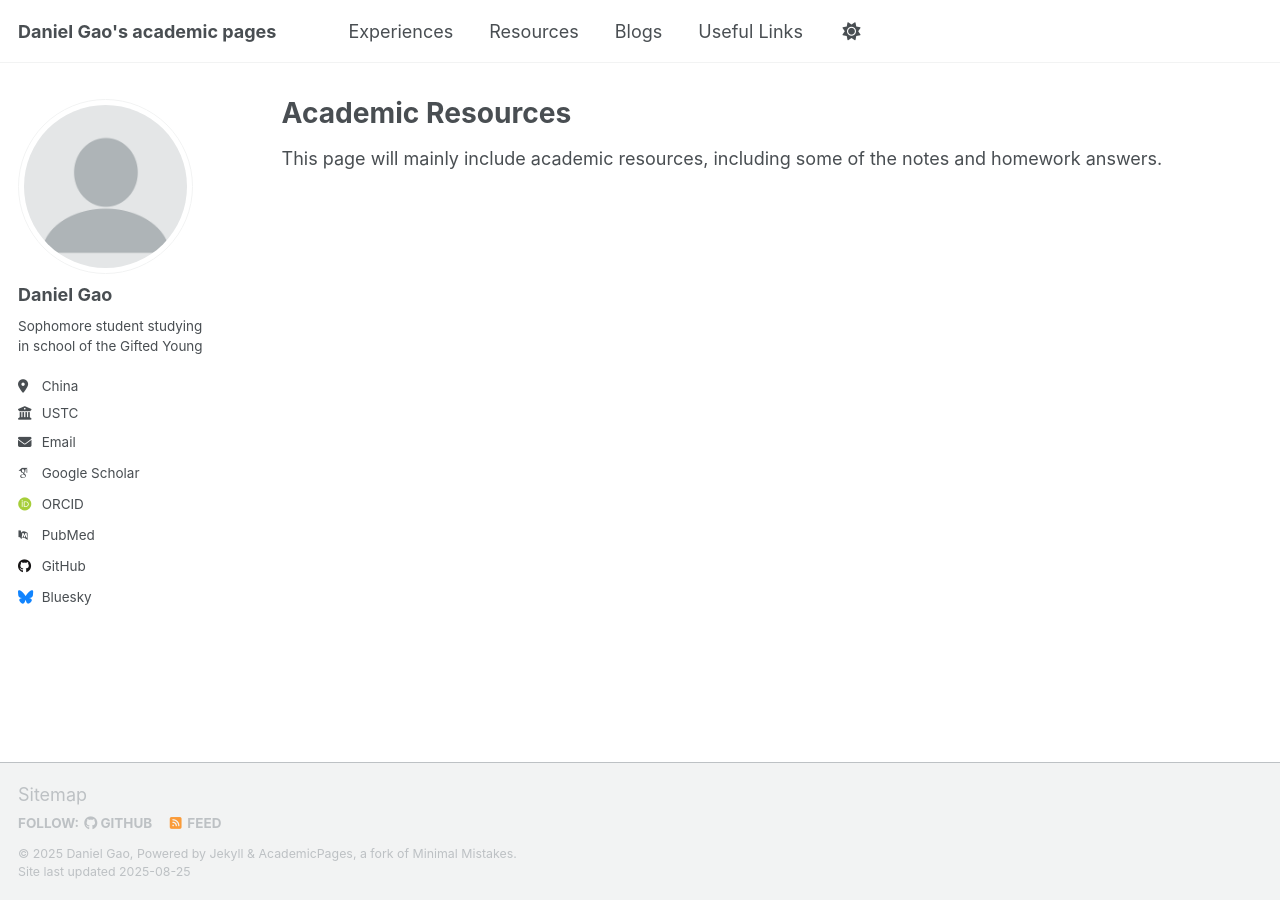
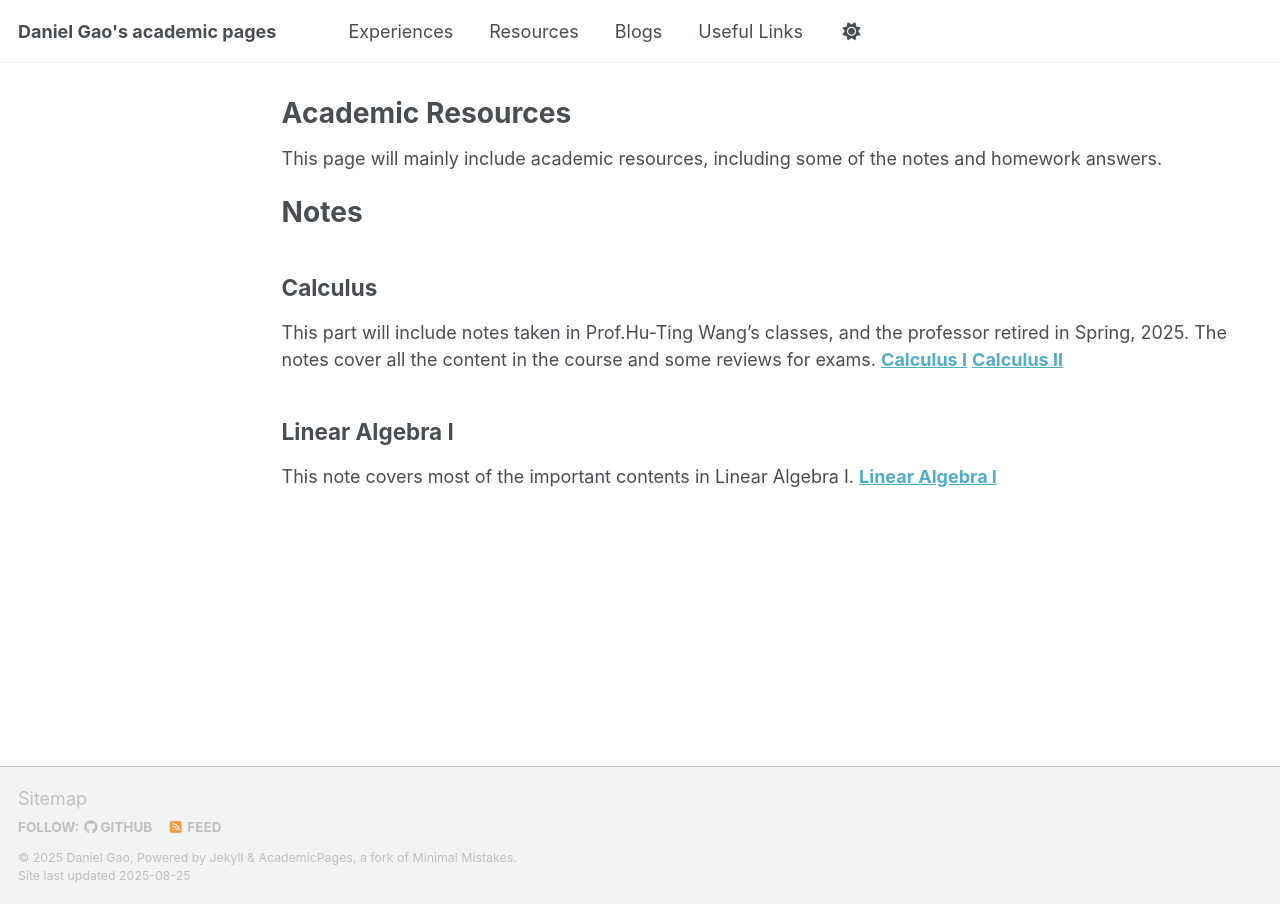
Before and after one commit to ccbb0530/ccbb0530.github.io, a Jekyll site: the page built from _pages/resources.md, in a window 1280 px wide. Built offline with Jekyll 4.4.1, drawn with Linux system fonts in a browser that asks for light colours; some web fonts are replaced; a script that is not in the unit is left out.

Commit message:
update site content

```diff
--- a/_pages/resources.md
+++ b/_pages/resources.md
@@ -2,7 +2,17 @@
 layout: archive
 title: "Academic Resources"
 permalink: /resources/
-author_profile: true
+author_profile: false
 ---
 
 This page will mainly include academic resources, including some of the notes and homework answers.
+
+# Notes
+## Calculus
+This part will include notes taken in Prof.Hu-Ting Wang's classes, and the professor retired in Spring, 2025. The notes cover all the content in the course and some reviews for exams.
+**[Calculus I](https://ccbb0530.github.io/resources/files/CalculusI.pdf)**
+**[Calculus II](https://ccbb0530.github.io/resources/files/CalculusII.pdf)**
+
+## Linear Algebra I
+This note covers most of the important contents in Linear Algebra I.
+**[Linear Algebra I](https://ccbb0530.github.io/resources/files/LinearAlgebraI.pdf)**
```
Also changed, not shown: _pages/links.md (+6 -1 lines).
